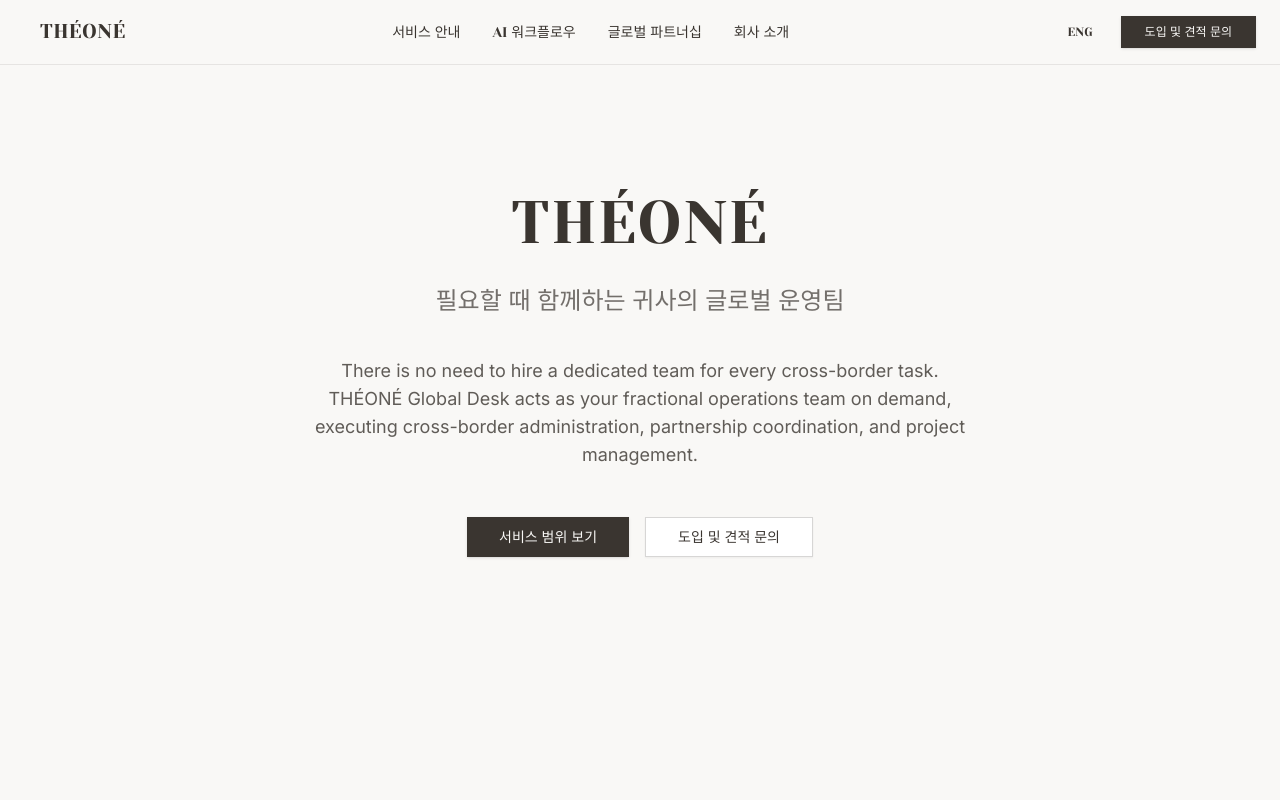
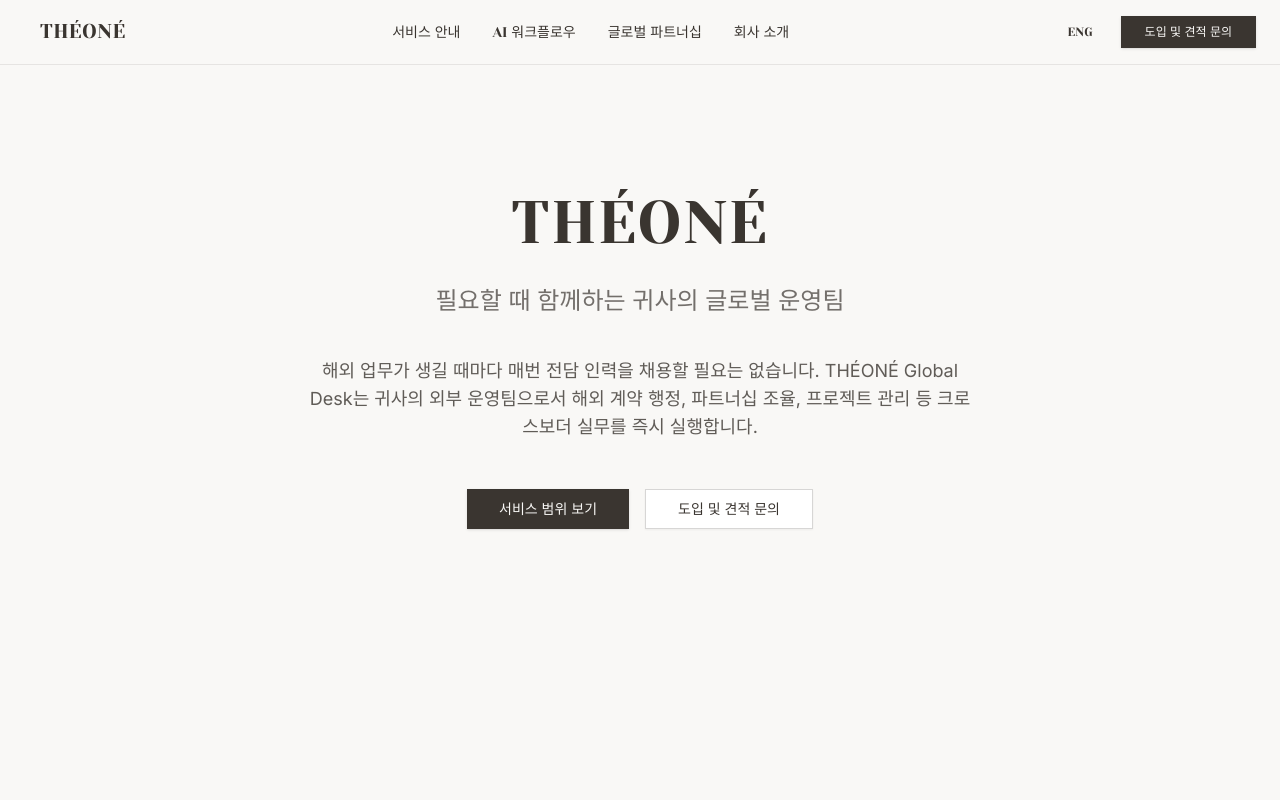
Before and after one commit to tteehhaa/theo-ne-landing, a React (Vite) app: page / in a window 1280 px wide. Shown: the top 800 px of the page. Built offline with nearby package versions, Linux system fonts and the light colour scheme.

Commit message:
Update HeroSection.tsx

```diff
--- a/src/components/sections/HeroSection.tsx
+++ b/src/components/sections/HeroSection.tsx
@@ -14,15 +14,11 @@ export default function HeroSection() {
         {t('hero.subtitle')}
       </p>
 
-      {/*
-        가독성을 위해 문장을 의미 단위로 명확하게 구성합니다.
-        줄바꿈이 필요한 지점에서 <br className="hidden md:block" />을 사용하세요.
-      */}
-      <p className="text-base md:text-lg max-w-2xl mx-auto leading-loose text-charcoal/80 mb-12">
-        {t('hero.descPart1')}
-        <br className="hidden md:block" />
-        {t('hero.descPart2')}
-      </p>
+      {/* HTML을 직접 렌더링하여 줄바꿈 제어 */}
+      <p
+        className="text-base md:text-lg max-w-2xl mx-auto leading-loose text-charcoal/80 mb-12"
+        dangerouslySetInnerHTML={{ __html: t('hero.desc') }}
+      />
 
       <div className="flex flex-col sm:flex-row justify-center gap-4">
         <a href="#services">
```
